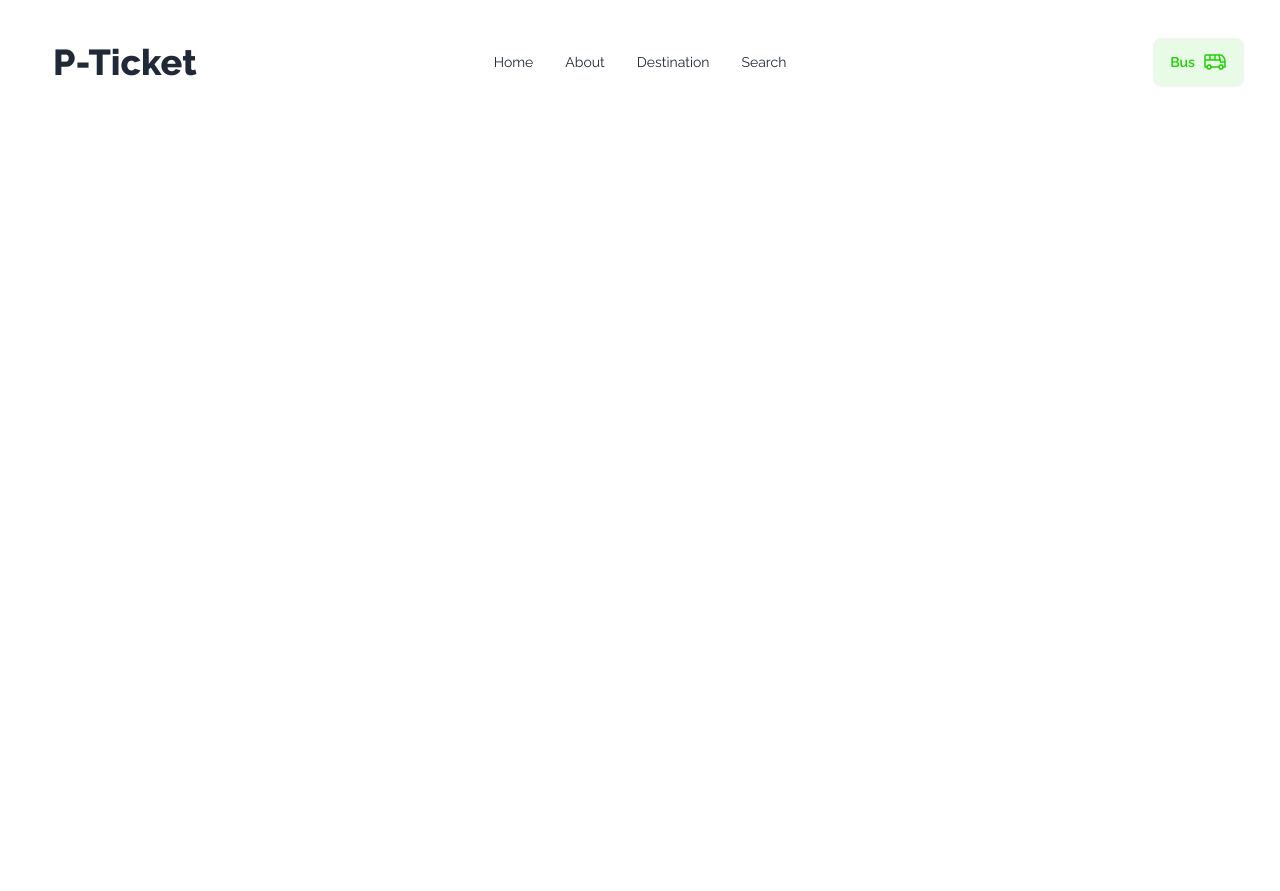
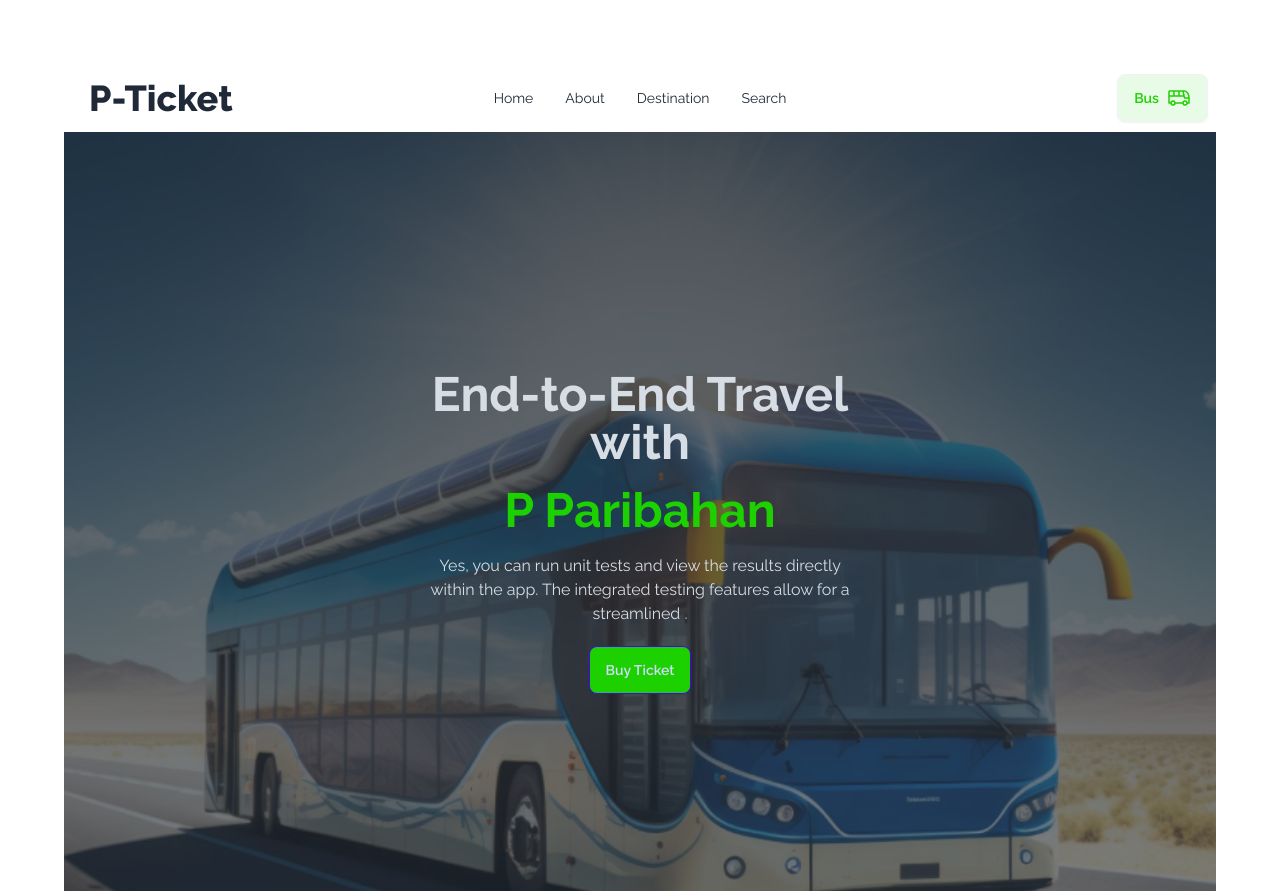
Before and after one commit to irfan340/Bus-ticket, a plain HTML site: page index.html in a window 1280 px wide. Shown: the top 891 px of the page. Before the commit the page ends 800 px from the top, so only its background shows below. Drawn offline with nearby package versions, Linux system fonts and the light colour scheme.

Commit message:
Buy Ticket option added

```diff
--- a/index.html
+++ b/index.html
@@ -12,7 +12,7 @@
 </head>
 
 <body>
-    <main class="m-7">
+    <main class="m-[5%]">
         <!-- nav bar -->
         <section class="font-raleway">
             <div class="navbar bg-base-100">
@@ -53,6 +53,17 @@
             </div>
         </section>
         <!-- Overview -->
+        <div class="hero min-h-screen font-raleway" style="background-image: url(images/banner.png);">
+            <div class="hero-overlay bg-opacity-60"></div>
+            <div class="hero-content text-center text-neutral-content">
+              <div class="max-w-md">
+                <h1 class="mb-5 text-5xl font-bold">End-to-End Travel with</h1>
+                <h1 class="mb-5 text-5xl font-bold text-[#1DD100]">P Paribahan</h1>
+                <p class="mb-5">Yes, you can run unit tests and view the results directly within the app. The integrated testing features allow for a streamlined .</p>
+                <button class="btn btn-primary bg-[#1DD100]">Buy Ticket</button>
+              </div>
+            </div>
+          </div>
         <!-- offer -->
         <!-- Ticket booking -->
     </main>
```
